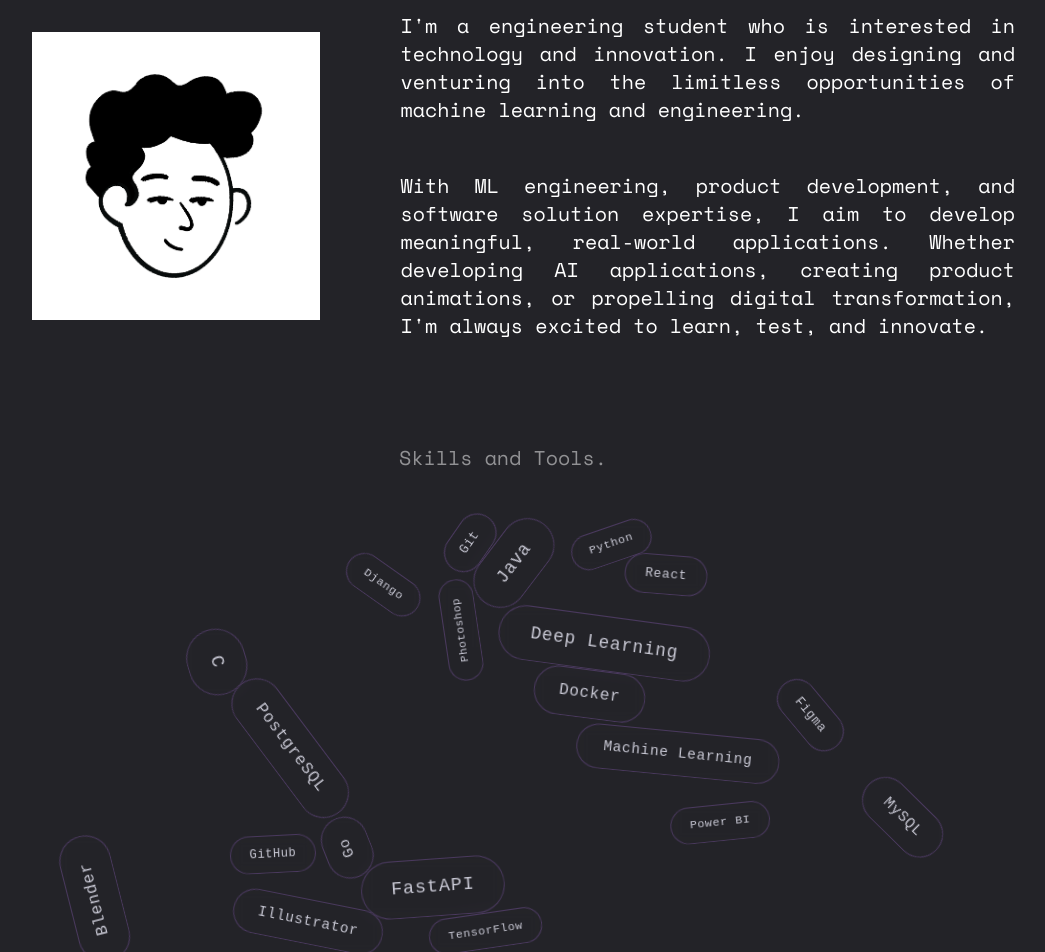
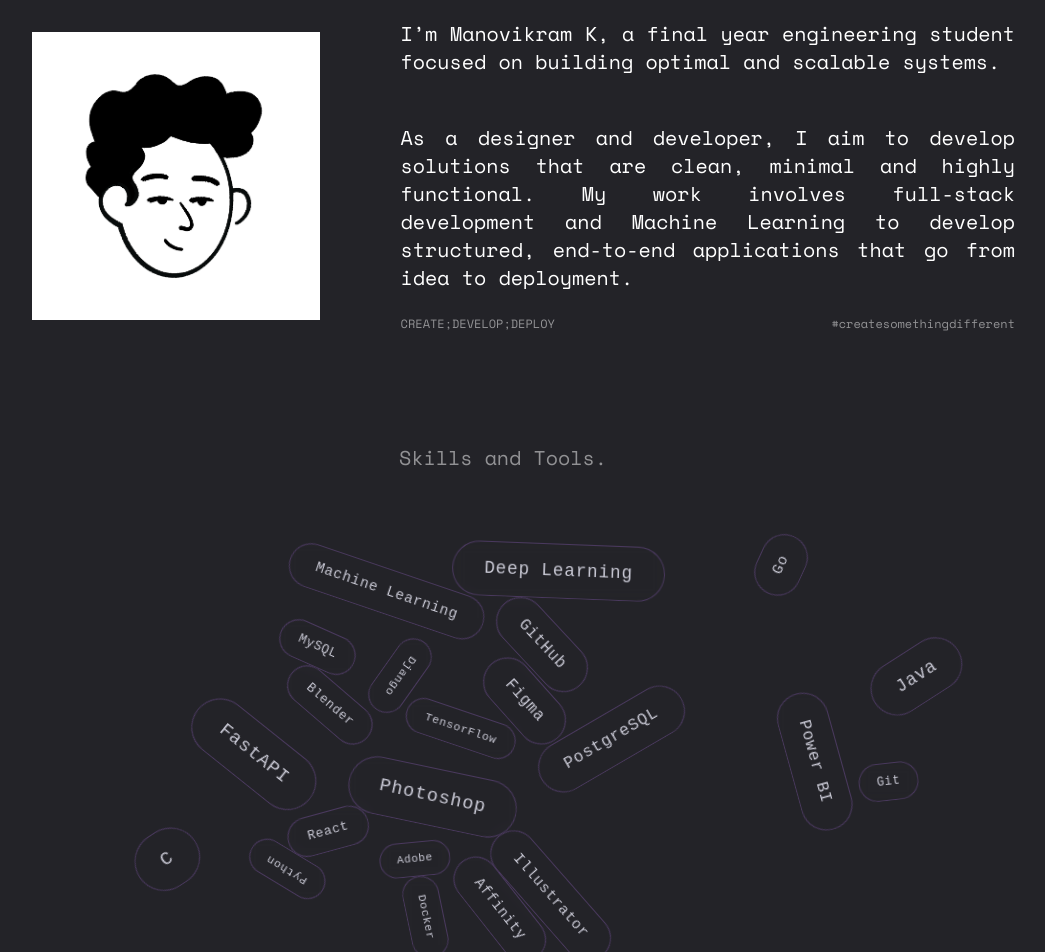
Before and after one commit to manov-ik/mano-portfolio, a React (Vite) app: page / in a window 1280 px wide. Shown: the part 900-1852 px from the top of the page, without its empty margins (137-1182 px from the left). Built offline with nearby package versions, Linux system fonts and the light colour scheme.

Commit message:
updated about and fixed footer

```diff
--- a/src/components/about.tsx
+++ b/src/components/about.tsx
@@ -3,10 +3,28 @@ import { useEffect, useRef, useMemo } from "react";
 import Matter from "matter-js";
 
 const SKILLS = [
-  "Python", "Machine Learning", "Deep Learning", "TensorFlow",
-  "FastAPI", "Django", "React", "Java", "Go", "C",
-  "PostgreSQL", "MySQL", "Git", "GitHub", "Docker",
-  "Power BI", "Blender", "Figma", "Photoshop", "Illustrator",
+  "Python",
+  "Machine Learning",
+  "Deep Learning",
+  "TensorFlow",
+  "FastAPI",
+  "Django",
+  "React",
+  "Java",
+  "Go",
+  "C",
+  "PostgreSQL",
+  "Illustrator",
+  "MySQL",
+  "Git",
+  "GitHub",
+  "Docker",
+  "Power BI",
+  "Blender",
+  "Adobe",
+  "Affinity",
+  "Figma",
+  "Photoshop",
 ];
 
 // ── Physics skill cloud ───────────────────────────────────────────────────────
@@ -44,13 +62,13 @@ function PhysicsSkills() {
     const wallOpts = {
       isStatic: true,
       restitution: 0.8, // Make walls bouncy
-      render: { fillStyle: "transparent" }
+      render: { fillStyle: "transparent" },
     };
     Composite.add(world, [
-      Bodies.rectangle(cx, -25, W, 50, wallOpts),          // Top
-      Bodies.rectangle(cx, H + 25, W, 50, wallOpts),       // Bottom
-      Bodies.rectangle(-25, cy, 50, H, wallOpts),          // Left
-      Bodies.rectangle(W + 25, cy, 50, H, wallOpts),       // Right
+      Bodies.rectangle(cx, -25, W, 50, wallOpts), // Top
+      Bodies.rectangle(cx, H + 25, W, 50, wallOpts), // Bottom
+      Bodies.rectangle(-25, cy, 50, H, wallOpts), // Left
+      Bodies.rectangle(W + 25, cy, 50, H, wallOpts), // Right
     ]);
 
     // Create solid pills
@@ -82,13 +100,17 @@ function PhysicsSkills() {
     Composite.add(world, bodies);
 
     // Track mouse for dodge effect
-    let mouseX = -1000, mouseY = -1000;
+    let mouseX = -1000,
+      mouseY = -1000;
     const onMouseMove = (e: MouseEvent) => {
       const rect = el.getBoundingClientRect();
       mouseX = e.clientX - rect.left;
       mouseY = e.clientY - rect.top;
     };
-    const onMouseLeave = () => { mouseX = -1000; mouseY = -1000; };
+    const onMouseLeave = () => {
+      mouseX = -1000;
+      mouseY = -1000;
+    };
     el.addEventListener("mousemove", onMouseMove);
     el.addEventListener("mouseleave", onMouseLeave);
 
@@ -100,10 +122,12 @@ function PhysicsSkills() {
         // Continuous wandering force so they never stop bouncing around
         // Force is scaled by body mass so bigger pills require more force to move
         const wanderX = Math.sin(tick * 0.02 + phases[i]) * 0.00015 * body.mass;
-        const wanderY = Math.cos(tick * 0.025 + phases[i]) * 0.00015 * body.mass;
+        const wanderY =
+          Math.cos(tick * 0.025 + phases[i]) * 0.00015 * body.mass;
 
         // Subtle mouse dodge
-        let mouseDodgX = 0, mouseDodgY = 0;
+        let mouseDodgX = 0,
+          mouseDodgY = 0;
         const mdx = body.position.x - mouseX;
         const mdy = body.position.y - mouseY;
         const mouseDistSq = mdx * mdx + mdy * mdy;
@@ -176,7 +200,8 @@ function PhysicsSkills() {
             className="phys-pill group"
             style={{
               position: "absolute",
-              top: 0, left: 0,
+              top: 0,
+              left: 0,
               width: data.width,
               height: data.height,
               display: "inline-flex",
@@ -194,8 +219,9 @@ function PhysicsSkills() {
               userSelect: "none",
               willChange: "transform",
               backdropFilter: "blur(6px)",
-              transition: "color 0.3s ease, border-color 0.3s ease, background 0.3s ease",
-              cursor: "default"
+              transition:
+                "color 0.3s ease, border-color 0.3s ease, background 0.3s ease",
+              cursor: "default",
             }}
             onMouseEnter={(e) => {
               const t = e.target as HTMLElement;
@@ -238,25 +264,48 @@ function About() {
         </div>
         <div className="m-auto lg:w-[60%] lg:mr-0">
           <p className="text-justify text-white text-lg lg:text-xl">
-            I'm a engineering student who is interested in technology and
+            {/* I'm a engineering student who is interested in technology and
             innovation. I enjoy designing and venturing into the limitless
-            opportunities of machine learning and engineering.
+            opportunities of machine learning and engineering. */}
+            I’m Manovikram K, a final year engineering student focused on
+            building optimal and scalable systems.
           </p>
           <br className="hidden lg:block" />
           <br />
           <p className="text-justify text-white text-lg lg:text-xl">
-            With ML engineering, product development, and software solution
+            {/* With ML engineering, product development, and software solution
             expertise, I aim to develop meaningful, real-world applications.
-            Whether developing AI applications, creating product animations,
-            or propelling digital transformation, I'm always excited to learn,
-            test, and innovate.
+            Whether developing AI applications, creating product animations, or
+            propelling digital transformation, I'm always excited to learn,
+            test, and innovate. */}
+            As a designer and developer, I aim to develop solutions that are
+            clean, minimal and highly functional. My work involves full-stack
+            development and Machine Learning to develop structured, end-to-end
+            applications that go from idea to deployment.
           </p>
+          <br />
+          <p className="justify-between flex text-white opacity-50 text-xs lg:text-xs">
+            <p>CREATE;DEVELOP;DEPLOY</p> <p>#createsomethingdifferent</p>
+          </p>
+
+          {/* I’m Manovikram K, a final year engineering student focused on building optimal and scalable systems.
+
+As a designer and developer, I aim to develop solutions that are clean, minimal and highly functional. My work involves full-stack development and Machine Learning to develop structured, end-to-end applications that go from idea to deployment.
+
+Previously, I was the Vice President at DEVS REC, where I was involved in developing the technical learning and problem-solving culture among students.
+
+I enjoy building systems from scratch, tackling complex challenges, and pushing concepts into production-ready solutions. */}
         </div>
       </div>
 
-      <div >
-        <p className="text-center text-white text-lg  opacity-50 lg:text-xl m-10 lg:mt-24"> Skills and Tools.</p>
+      <div>
+        <p className="text-center text-white text-lg  opacity-50 lg:text-xl m-10 lg:mt-24">
+          Skills and Tools.
+        </p>
         <PhysicsSkills />
+        <p className="text-center text-white text-xs opacity-40 lg:text-sm mt-10">
+          * Sizes are random
+        </p>
       </div>
     </div>
   );
--- a/src/components/fotter.tsx
+++ b/src/components/fotter.tsx
@@ -1,9 +1,8 @@
 export default function Fotter() {
   return (
-    <footer className="mt-10 bg-[#232328] px-6 py-4 flex flex-col items-center">
-
+    <footer className="mt-10 bg-[#232328] px-6 py-4 flex flex-col items-center text-center">
       <p className="font-mono text-xs text-gray-500">
-       @manov_ik © {new Date().getFullYear()} · Designed &amp; developed by{" "}
+        @manov_ik © {new Date().getFullYear()} · Designed &amp; developed by{" "}
         <a
           href="https://digiclickstudios.com/"
           target="_blank"
--- a/src/components/hero.tsx
+++ b/src/components/hero.tsx
@@ -29,7 +29,7 @@ function HeroSection() {
                   "ML Engineer",
                   "Software Developer",
                   "AI Enthusiast",
-                  "Graphic Desginer"
+                  "Graphic Desginer",
                 ]}
                 loop={true}
                 cursor
@@ -50,7 +50,7 @@ function HeroSection() {
             <img
               src={manoS}
               alt="img"
-      className="w-60 mt-24 xl:mt-0 bg-[#BB77FF] p-2 rounded-full xl:w-128"
+              className="w-60 mt-24 xl:mt-0 bg-[#BB77FF] p-2 rounded-full xl:w-128 "
             />
           </div>
         </div>
```
Lines whose indentation alone changed are shown as unchanged.
